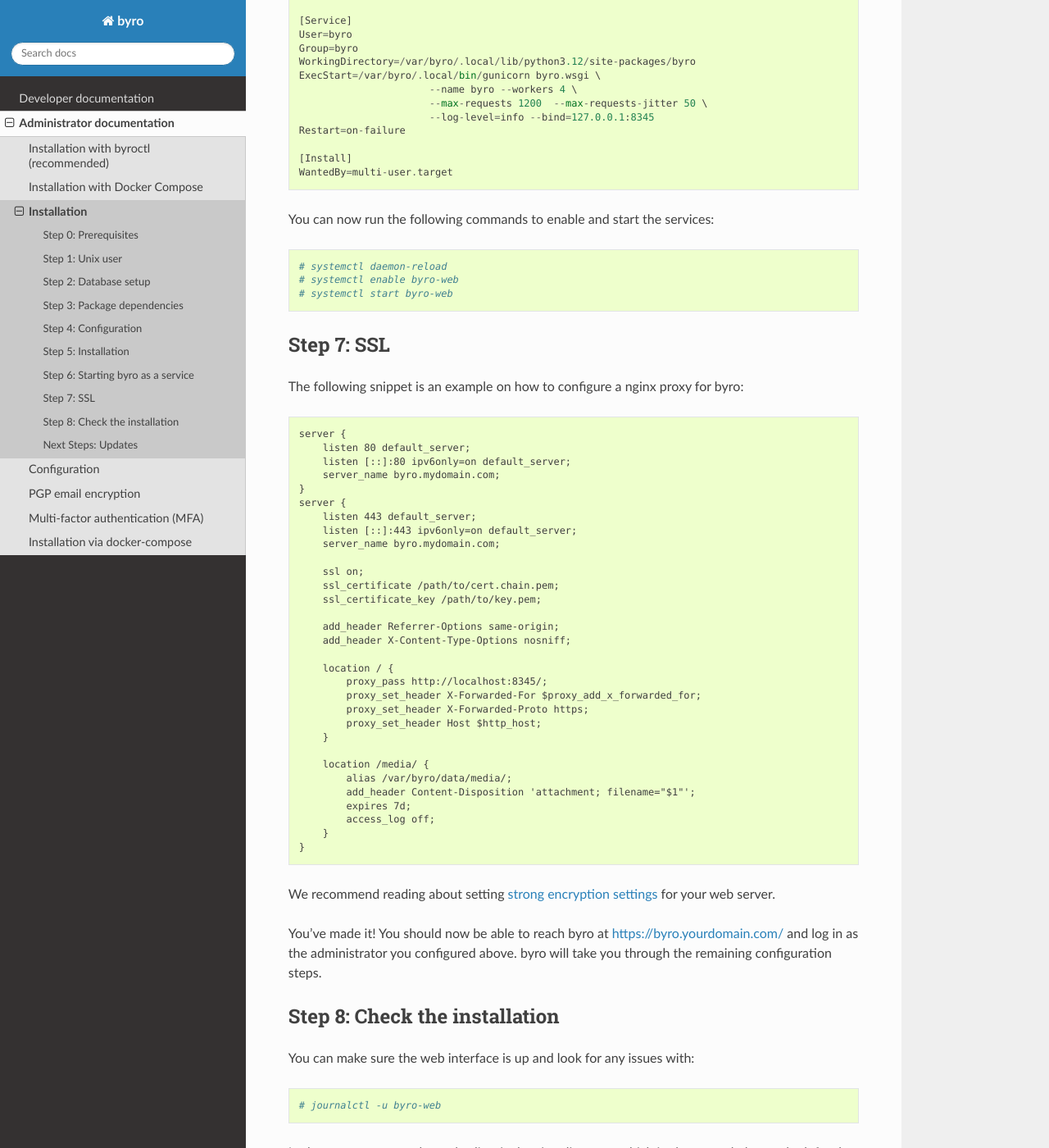
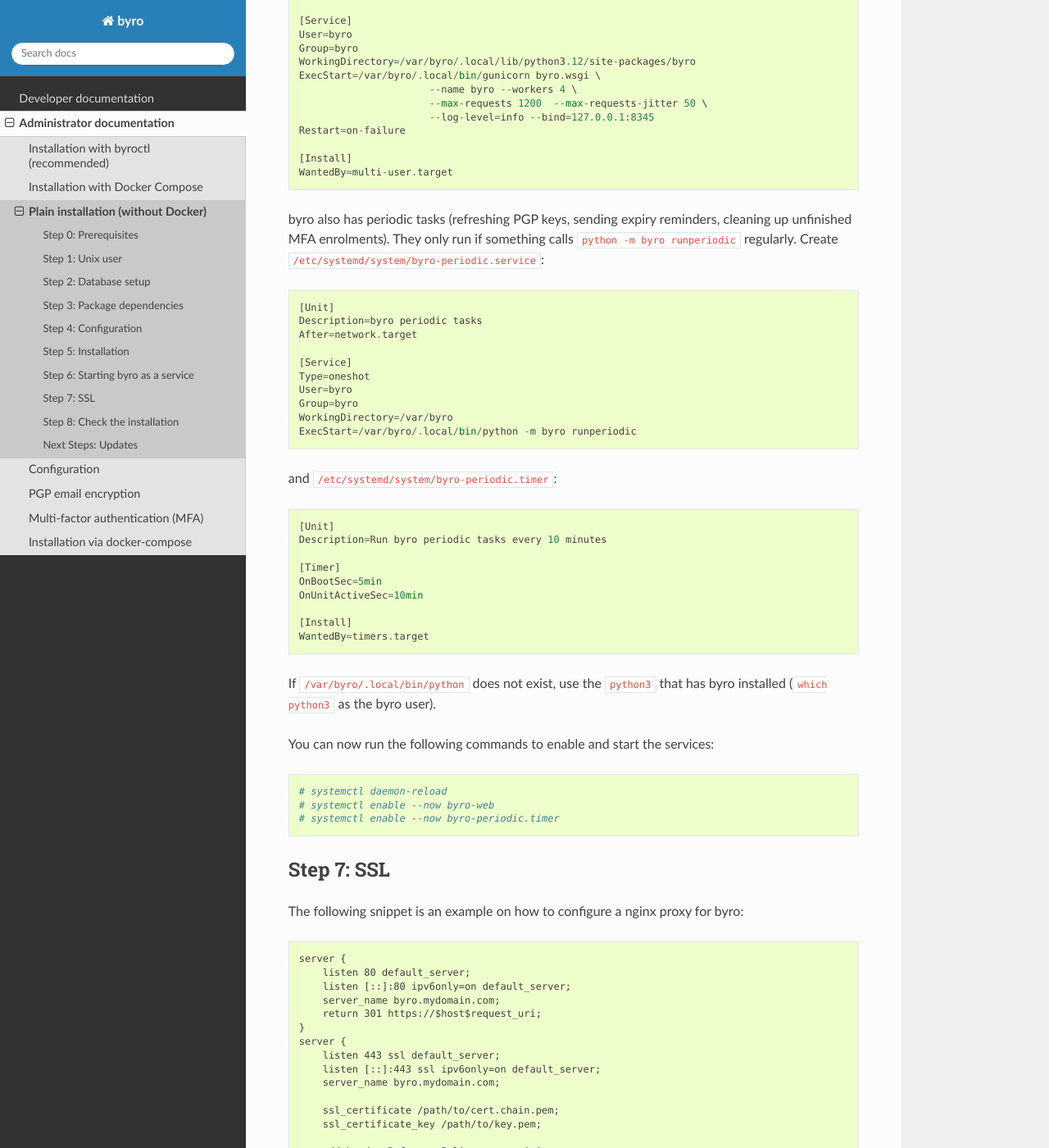
Before and after one commit to byro/byro, a Sphinx documentation site: the page built from docs/administrator/installation.rst, in a window 1280 px wide and 1400 px high, scrolled down 4058 px. Shown: the whole window at 82% size. Built offline with Sphinx 7.4.7 and the Read the Docs theme 3.1.0, drawn with Linux system fonts in a browser that asks for light colours; the version number is read from the project's files by our own code; some of the changed text lies outside the part shown.

Commit message:
ocs: fix the plain installation guide (media alias, trust_proxy, periodic timer)

```diff
--- a/docs/administrator/installation.rst
+++ b/docs/administrator/installation.rst
@@ -1,10 +1,11 @@
-Installation
-============
+Plain installation (without Docker)
+===================================
 
-This guide will help you to install byro on a Linux distribution, as long as
-the prerequisites are present.
-
-Note: there is also an experimental deployment available via `docker-compose`_.
+This guide will help you to install byro from PyPI on a Linux distribution,
+with your own database server, gunicorn, systemd and reverse proxy. It is the
+right choice for classic or individual deployments. If you would rather have
+containers do most of this for you, see :doc:`installation-byroctl`
+(recommended) or :doc:`installation-compose`.
 
 Step 0: Prerequisites
 ---------------------
@@ -145,11 +146,41 @@
     WantedBy=multi-user.target
 
 
+byro also has periodic tasks (refreshing PGP keys, sending expiry reminders,
+cleaning up unfinished MFA enrolments). They only run if something calls
+``python -m byro runperiodic`` regularly. Create ``/etc/systemd/system/byro-periodic.service``::
+
+    [Unit]
+    Description=byro periodic tasks
+    After=network.target
+
+    [Service]
+    Type=oneshot
+    User=byro
+    Group=byro
+    WorkingDirectory=/var/byro
+    ExecStart=/var/byro/.local/bin/python -m byro runperiodic
+
+and ``/etc/systemd/system/byro-periodic.timer``::
+
+    [Unit]
+    Description=Run byro periodic tasks every 10 minutes
+
+    [Timer]
+    OnBootSec=5min
+    OnUnitActiveSec=10min
+
+    [Install]
+    WantedBy=timers.target
+
+If ``/var/byro/.local/bin/python`` does not exist, use the ``python3`` that has
+byro installed (``which python3`` as the byro user).
+
 You can now run the following commands to enable and start the services::
 
     # systemctl daemon-reload
-    # systemctl enable byro-web
-    # systemctl start byro-web
+    # systemctl enable --now byro-web
+    # systemctl enable --now byro-periodic.timer
 
 Step 7: SSL
 -----------
@@ -160,33 +191,37 @@
         listen 80 default_server;
         listen [::]:80 ipv6only=on default_server;
         server_name byro.mydomain.com;
+        return 301 https://$host$request_uri;
     }
     server {
-        listen 443 default_server;
-        listen [::]:443 ipv6only=on default_server;
+        listen 443 ssl default_server;
+        listen [::]:443 ssl ipv6only=on default_server;
         server_name byro.mydomain.com;
 
-        ssl on;
         ssl_certificate /path/to/cert.chain.pem;
         ssl_certificate_key /path/to/key.pem;
 
-        add_header Referrer-Options same-origin;
+        add_header Referrer-Policy same-origin;
         add_header X-Content-Type-Options nosniff;
 
         location / {
-            proxy_pass http://localhost:8345/;
+            proxy_pass http://127.0.0.1:8345/;
             proxy_set_header X-Forwarded-For $proxy_add_x_forwarded_for;
             proxy_set_header X-Forwarded-Proto https;
             proxy_set_header Host $http_host;
         }
+    }
 
-        location /media/ {
-            alias /var/byro/data/media/;
-            add_header Content-Disposition 'attachment; filename="$1"';
-            expires 7d;
-            access_log off;
-        }
-    }
+Because the proxy terminates TLS, byro must be told to trust the
+``X-Forwarded-Proto`` header it sends. Set ``trust_proxy = True`` in the
+``[site]`` section of ``/etc/byro/byro.cfg`` (see :doc:`configuration`);
+otherwise byro builds absolute URLs such as the OpenID Connect redirect with
+``http`` and considers requests insecure.
+
+Do not serve ``/media/`` with the web server: byro delivers documents itself
+after checking that the user is logged in. A ``location /media/`` alias, as
+older versions of this guide suggested, would expose every uploaded document to
+anyone who knows its URL.
 
 We recommend reading about setting `strong encryption settings`_ for your web server.
 
@@ -210,9 +245,10 @@
 
 .. warning:: While we try hard not to issue breaking updates, **please perform a backup before every upgrade**.
 
-To upgrade byro, please first read through our changelog and if
-available our release blog post to check for relevant update notes. Also, make
-sure you have a current backup.
+To upgrade byro, please first read through the `release notes`_ to check for
+relevant update notes. Also, make sure you have a current backup of the
+database, of ``/var/byro/data`` (it contains the secret key file ``.secret``,
+whose loss invalidates all sessions and MFA devices) and of your configuration.
 
 Next, please execute the following commands in the same environment (probably
 your virtualenv) to first update the byro source, then update the database
```
Also changed, not shown: other parts of docs/administrator/installation.rst (+2 -2 lines).
